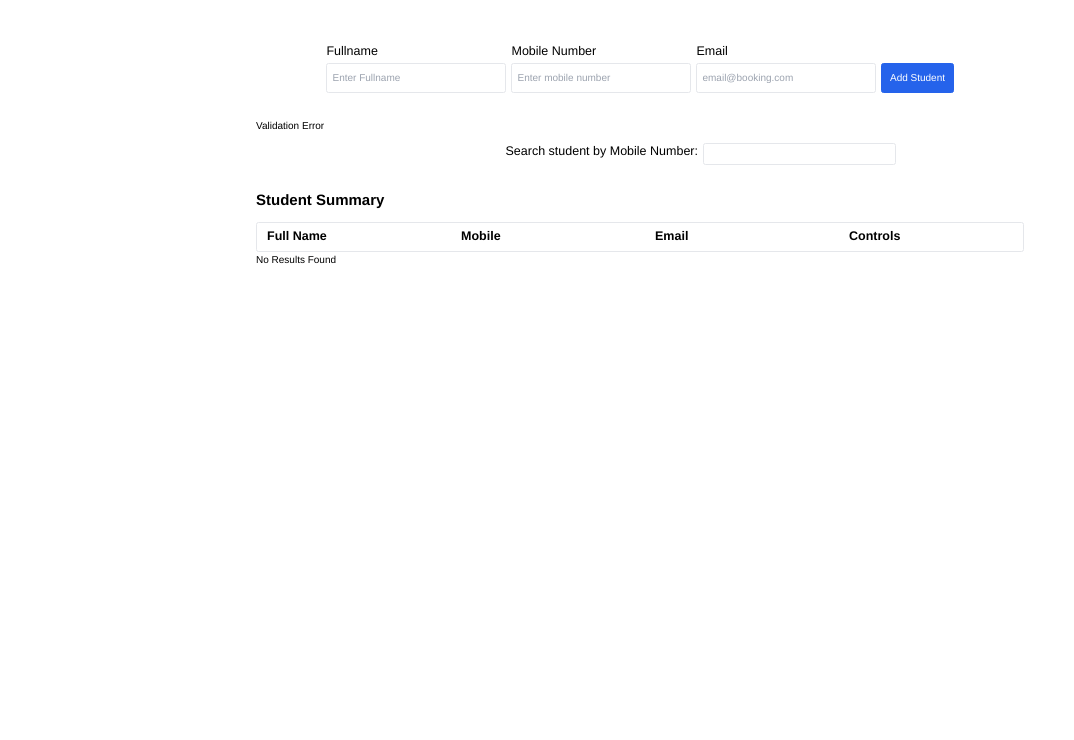
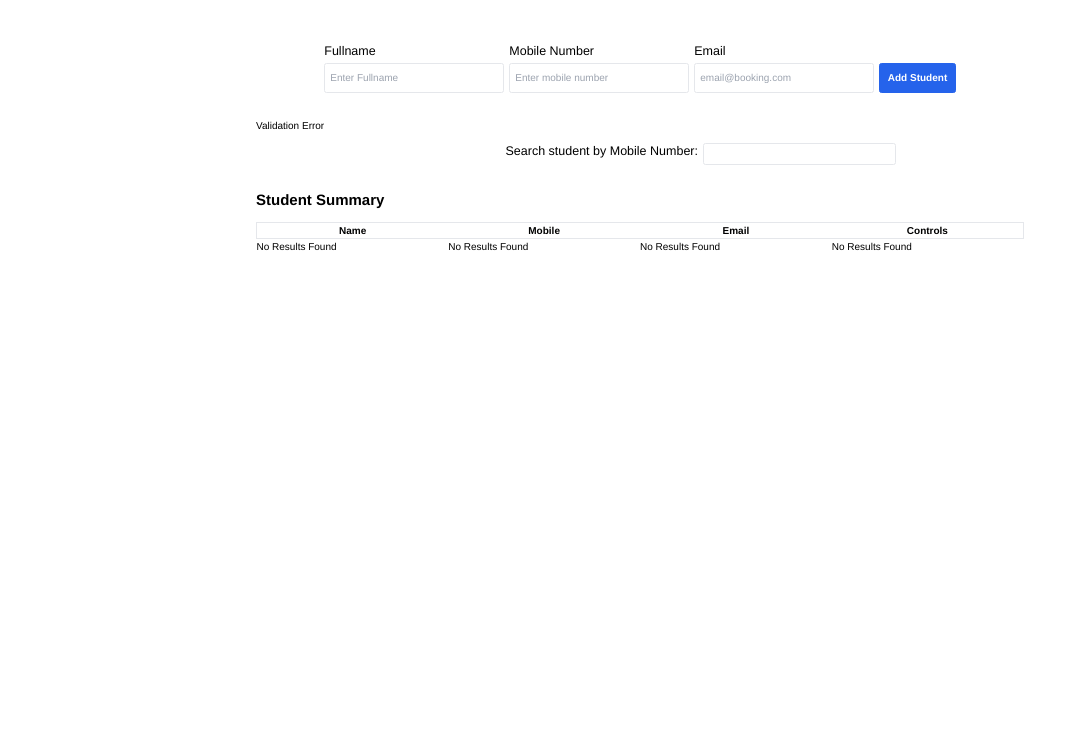
Before and after one commit to RoozbehZhuleh/studentList, a website: page src/index.html in a window 1280 px wide. Shown: the part 60-800 px from the top of the page, without its empty margins (0-1074 px from the left). Drawn offline with Linux system fonts and the light colour scheme.

Commit message:
added table
removed the grid-form table and added actual table tag to the HTML file for Student Summary

```diff
--- a/src/index.html
+++ b/src/index.html
@@ -32,7 +32,7 @@
                     <input class="px-2 py-1  rounded border w-72 h-12" type="email" name="email" id="email"
                         placeholder="email@booking.com">
                 </div>
-                <button class=" border border-blue-600 bg-blue-600 text-white px-3 py-1 h-12 rounded">Add
+                <button class=" border font-bold border-blue-600 bg-blue-600 text-white px-3 py-1 h-12 rounded">Add
                     Student</button>
             </div>
 
@@ -49,21 +49,28 @@
 
             <div class="mt-10 w-4/6 flex flex-col justify-start items-start md:items-center">
                 <h2 class="mb-5 text-2xl font-bold lg:self-start">Student Summary</h2>
-                <div class="grid grid-cols-4 grid-rows-1 gap-12 w-full border rounded py-2 px-4 justify-start text-xl">
-                    <div class="col-span-1">
-                        <p class="font-semibold">Full Name</p>
-                    </div>
-                    <div class="col-span-1">
-                        <p class="font-semibold">Mobile</p>
-                    </div>
-                    <div class="col-span-1">
-                        <p class="font-semibold">Email</p>
-                    </div>
-                    <div class="col-span-1">
-                        <p class="font-semibold">Controls</p>
-                    </div>
-                </div>
-                <p class="lg:self-start">No Results Found</p>
+                <table class="table w-full lg:w-3/4">
+                    <tr class="border">
+                        <th>Name</th>
+                        <th>Mobile</th>
+                        <th>Email</th>
+                        <th>Controls</th>
+                    </tr>
+                    <tr>
+                       <td>
+                           No Results Found
+                       </td>
+                       <td>
+                           No Results Found
+                       </td>
+                       <td>
+                           No Results Found
+                       </td>
+                       <td>
+                           No Results Found
+                       </td>
+                    </tr>
+                </table>
             </div>
         </div>
 
```
Also changed, not shown: css/output.css.
